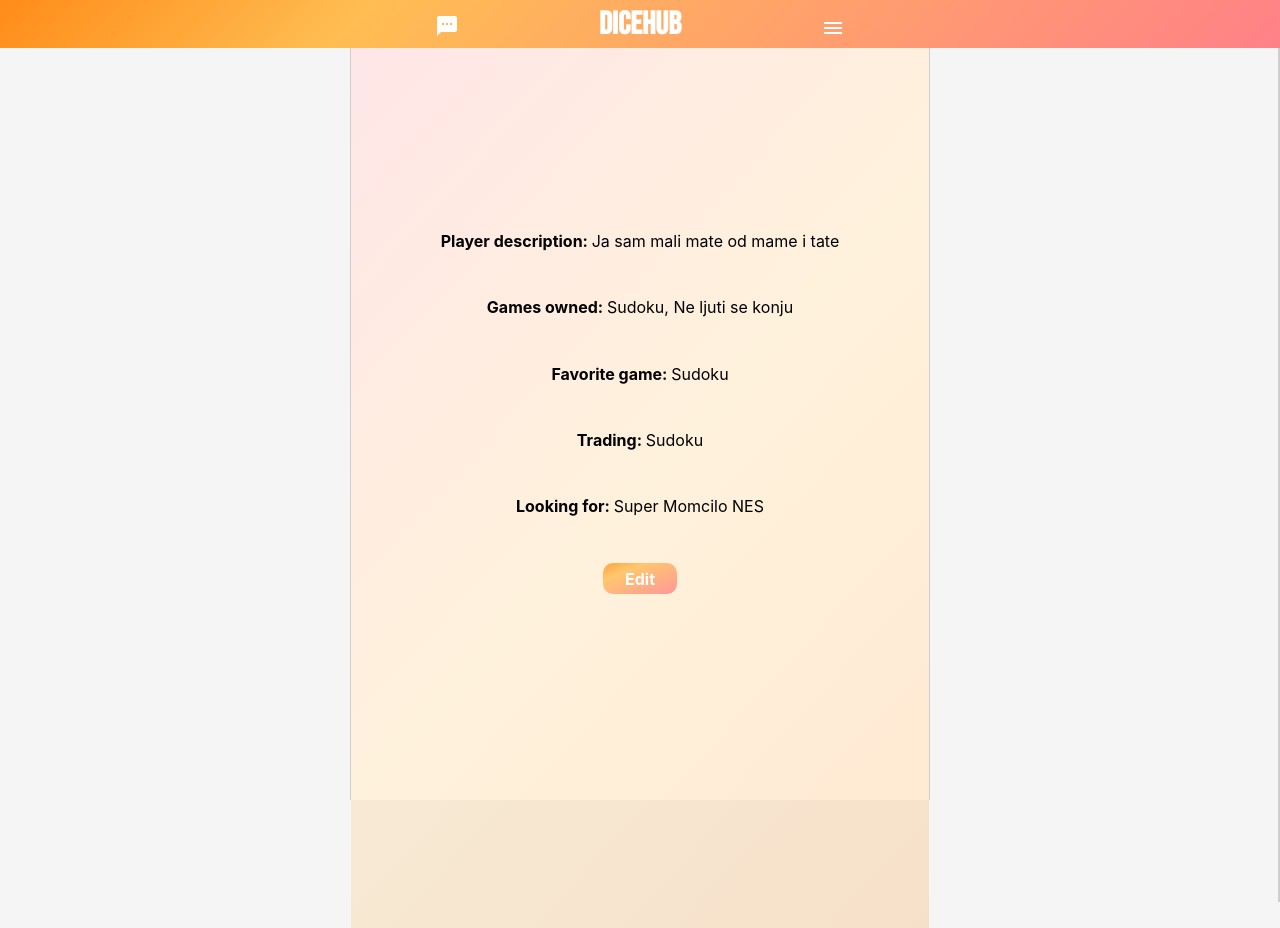
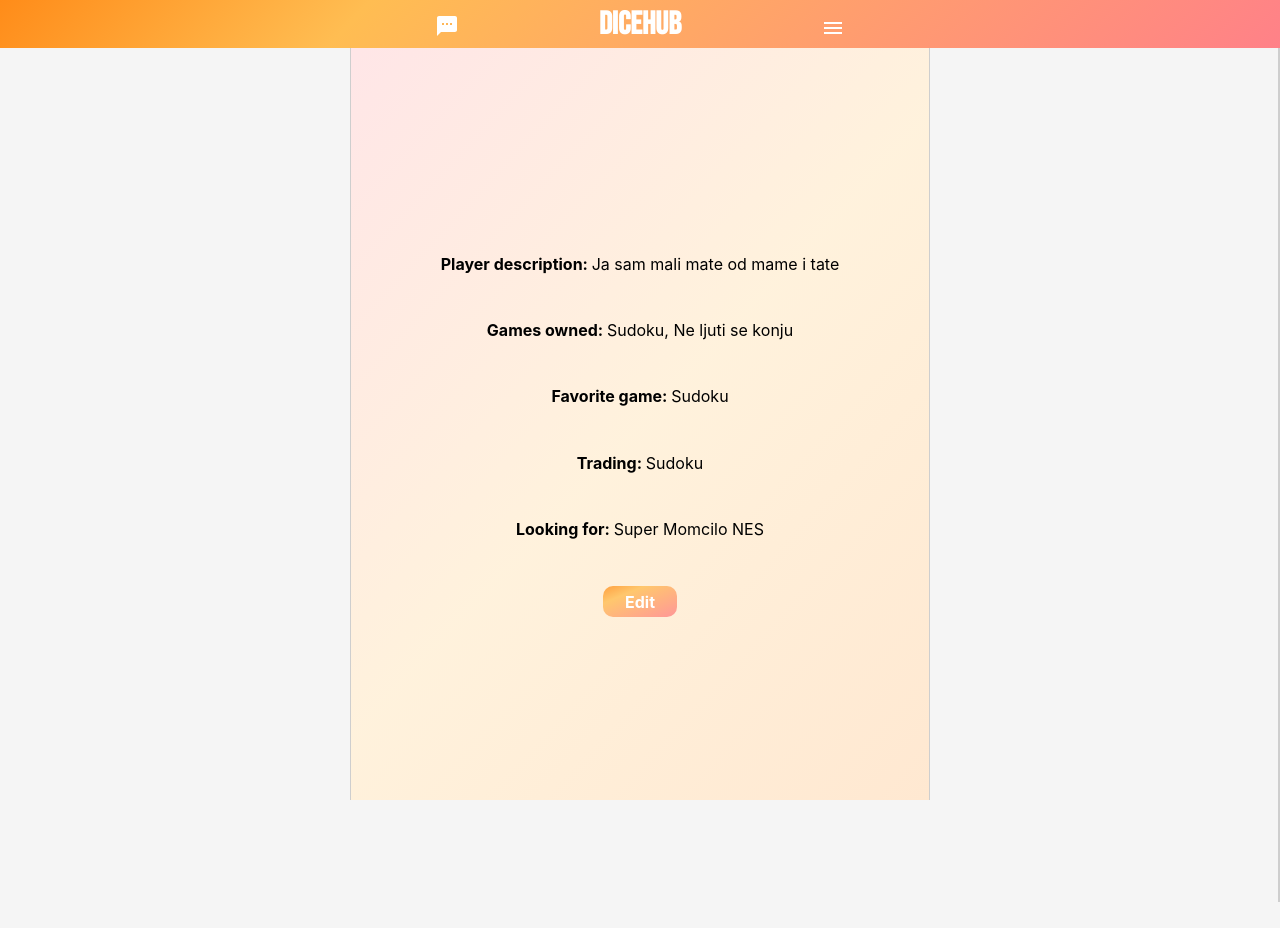
Before and after one commit to fesb-projekti/DiceHub, a React (Create React App) app in the folder client/: page /inventory/1 in a window 1280 px wide. After the commit the page ends 800 px from the top, so only its background shows below. Built offline with nearby package versions, Linux system fonts and the light colour scheme.

Commit message:
CSS Fixes

```diff
--- a/client/src/pages/About.module.css
+++ b/client/src/pages/About.module.css
@@ -1,5 +1,5 @@
 .about{
-    padding-top: 5vh;
+    padding-top: 4vh;
     font-family: inherit;
     display: flex;
     flex-direction: column;
--- a/client/src/pages/Chat.module.css
+++ b/client/src/pages/Chat.module.css
@@ -1,5 +1,5 @@
 .chat{
-  padding-top: 5vh;
+  padding-top: 4vh;
   height: 90vh;
   font-family: inherit;
   display: flex;
--- a/client/src/pages/Inventory.module.css
+++ b/client/src/pages/Inventory.module.css
@@ -1,10 +1,10 @@
 .inventory {
   font-family: inherit;
-  padding-top: 20vh;
-  height: 90vh;
+  height: 94vh;
   display: flex;
   flex-direction: column;
   align-items: center;
+  justify-content: center;
   background: rgb(255, 129, 136);
   background: linear-gradient(
     133deg,
@@ -15,6 +15,7 @@
 }
 
 .inventoryDiv {
+  padding-top: 10vh;
   padding: 4%;
 }
 
--- a/client/src/pages/Settings.module.css
+++ b/client/src/pages/Settings.module.css
@@ -1,5 +1,5 @@
 .settings{
-    padding-top: 5vh;
+    padding-top: 4vh;
     height: 90vh;
     width: 100%;
     font-family: inherit;
```
